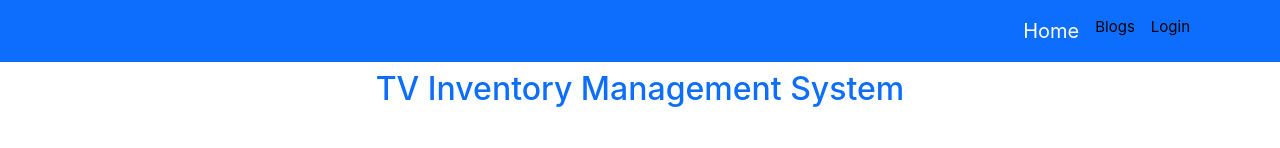
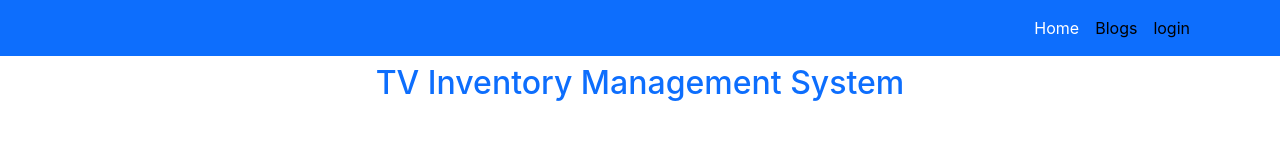
Before and after one commit to Aniksaha-ui/Tv-inventory-system-client, a React (Create React App) app: page / in a window 1280 px wide. Shown: the top 148 px of the page. Built offline with nearby package versions, Linux system fonts and the light colour scheme; no server answers.

Commit message:
final submit-03

```diff
--- a/src/Component/CustomLink/CustomLink.js
+++ b/src/Component/CustomLink/CustomLink.js
@@ -10,7 +10,6 @@ function CustomLink({ children, to, ...props }) {
       <Link
         style={{
           color: match ? "white" : "black",
-          fontSize: match ? "20px" : "15px",
         }}
         to={to}
         {...props}
--- a/src/Component/NotFound/NotFound.js
+++ b/src/Component/NotFound/NotFound.js
@@ -4,11 +4,11 @@ import { Link } from "react-router-dom";
 const NotFound = () => {
   return (
     <div className="container w-75 me-5 mt-5">
-      <div className="card" style={{ width: "60rem" }}>
+      <div className="card">
         <div className="d-flex align-items-center justify-content-center p-3">
           <img
-            width="550"
-            src="https://cdn4.vectorstock.com/i/1000x1000/60/73/page-not-found-error-404-template-vector-14996073.jpg   "
+            width="300"
+            src="https://cdn4.vectorstock.com/i/1000x1000/60/73/page-not-found-error-404-template-vector-14996073.jpg"
             className="img-fluid"
             alt="..."
           />
--- a/src/Component/Shared/Header/Header.js
+++ b/src/Component/Shared/Header/Header.js
@@ -65,8 +65,8 @@ const Header = () => {
               ) : (
                 <>
                   <li className="nav-item">
-                    <CustomLink className="nav-link" to="/Login">
-                      Login
+                    <CustomLink className="nav-link" to="/login">
+                      login
                     </CustomLink>
                   </li>
                 </>
```
